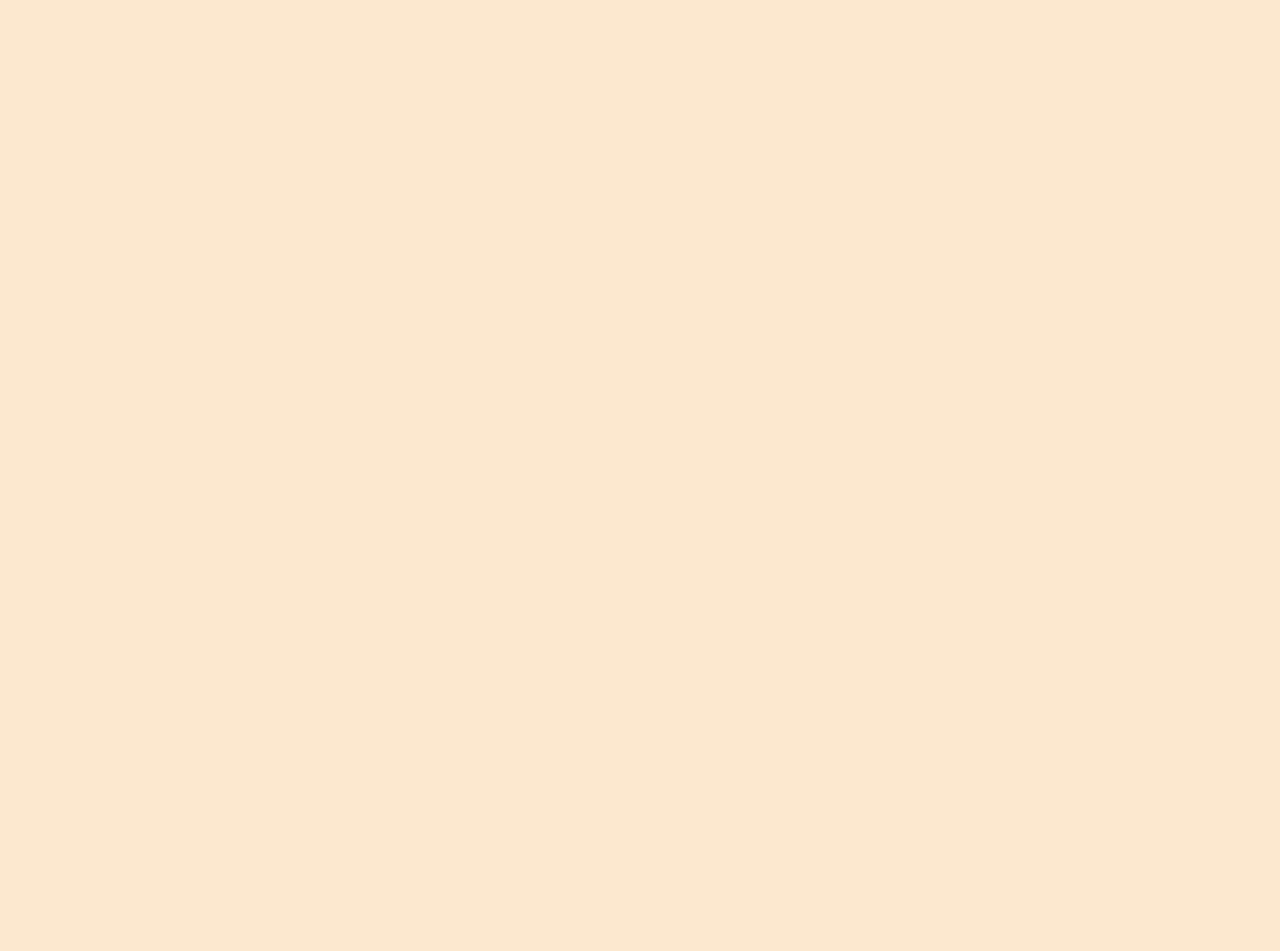
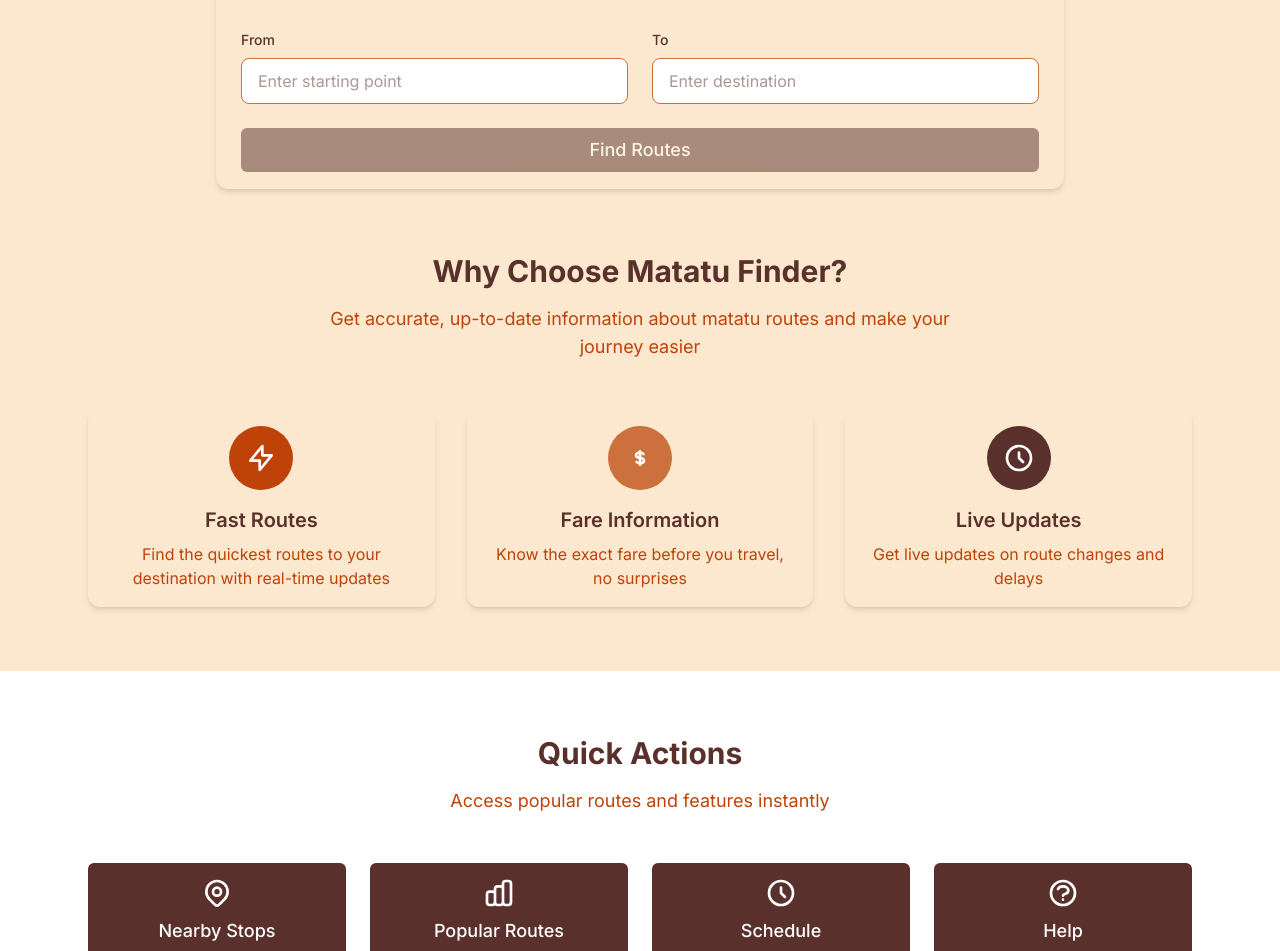
Before and after one commit to Emmy-ck/switch, a Next.js app in the folder matatu-finder/: page / in a window 1280 px wide. Shown: the part 360-1311 px from the top of the page. Before the commit the page ends 800 px from the top, so only its background shows below. Built offline with nearby package versions, Linux system fonts and the light colour scheme.

Commit message:
Fixing card styles

```diff
--- a/matatu-finder/src/app/page.tsx
+++ b/matatu-finder/src/app/page.tsx
@@ -1,12 +1,191 @@
-import HomeClient from "./home-client";
+'use client';
 
-export default function Home() {
-	return (
-		<main className="min-h-screen flex items-start justify-center p-6">
-			<div className="w-full">
-				<h1 className="text-2xl font-semibold text-center mb-6">Matatu Finder</h1>
-				<HomeClient />
-			</div>
-		</main>
-	);
+import React, { useState } from 'react';
+import { LocationInput, Button, Card, CardHeader, CardBody } from '@/components';
+
+export default function HomePage() {
+  const [fromLocation, setFromLocation] = useState('');
+  const [toLocation, setToLocation] = useState('');
+  const [isSearching, setIsSearching] = useState(false);
+
+  const handleSearch = async (e: React.FormEvent) => {
+    e.preventDefault();
+    if (!fromLocation.trim() || !toLocation.trim()) return;
+
+    setIsSearching(true);
+    // TODO: Implement search logic
+    console.log('Searching from:', fromLocation, 'to:', toLocation);
+
+    // Simulate search delay
+    setTimeout(() => {
+      setIsSearching(false);
+      // TODO: Navigate to results page or show results
+    }, 2000);
+  };
+
+  return (
+    <div className="min-h-screen bg-[var(--color-brand-light)]">
+      {/* Hero Section */}
+      <div className="bg-[var(--color-brand-primary)] text-[var(--color-brand-white)] py-16">
+        <div className="max-w-6xl mx-auto px-6 text-center">
+          <h1 className="text-5xl md:text-6xl font-bold mb-6 fade-in">
+            Find Your Matatu Route
+          </h1>
+          <p className="text-xl md:text-2xl mb-8 max-w-3xl mx-auto slide-in-bottom">
+            Discover the fastest and most convenient routes across the city.
+            Get real-time information about matatu routes, fares, and schedules.
+          </p>
+        </div>
+      </div>
+
+      {/* Search Form Section */}
+      <div className="max-w-4xl mx-auto px-6 -mt-8 relative z-10">
+        <Card className="shadow-2xl scale-in">
+          <CardHeader>
+            <h2 className="text-2xl font-semibold text-[var(--color-brand-dark)] text-center">
+              Where would you like to go?
+            </h2>
+          </CardHeader>
+          <CardBody>
+            <form onSubmit={handleSearch}>
+              <div className="space-y-6">
+                <div className="grid grid-cols-1 md:grid-cols-2 gap-6">
+                  <LocationInput
+                    label="From"
+                    value={fromLocation}
+                    onChange={(e) => setFromLocation(e.target.value)}
+                    placeholder="Enter starting point"
+                    name="from"
+                    id="from"
+                    autoComplete="off"
+                  />
+                  <LocationInput
+                    label="To"
+                    value={toLocation}
+                    onChange={(e) => setToLocation(e.target.value)}
+                    placeholder="Enter destination"
+                    name="to"
+                    id="to"
+                    autoComplete="off"
+                  />
+                </div>
+                <Button
+                  type="submit"
+                  className="bg-[var(--color-brand-primary)] text-white"
+                  variant="primary"
+                  size="lg"
+                  loading={isSearching}
+                  fullWidth
+                  disabled={!fromLocation.trim() || !toLocation.trim()}
+                >
+                  {isSearching ? 'Finding Routes...' : 'Find Routes'}
+                </Button>
+              </div>
+            </form>
+          </CardBody>
+        </Card>
+      </div>
+
+      {/* Features Section */}
+      <div className="max-w-6xl mx-auto px-6 py-16">
+        <div className="text-center mb-12 fade-in delay-300">
+          <h2 className="text-3xl font-bold text-[var(--color-brand-dark)] mb-4">
+            Why Choose Matatu Finder?
+          </h2>
+          <p className="text-lg text-[var(--color-brand-primary)] max-w-2xl mx-auto">
+            Get accurate, up-to-date information about matatu routes and make your journey easier
+          </p>
+        </div>
+
+        <div className="grid grid-cols-1 md:grid-cols-3 gap-8">
+          <Card className="text-center slide-in-left delay-100">
+            <CardBody>
+              <div className="w-16 h-16 bg-[var(--color-brand-primary)] rounded-full flex items-center justify-center mx-auto mb-4">
+                <svg className="w-8 h-8 text-[var(--color-brand-white)]" fill="none" stroke="currentColor" viewBox="0 0 24 24">
+                  <path strokeLinecap="round" strokeLinejoin="round" strokeWidth={2} d="M13 10V3L4 14h7v7l9-11h-7z" />
+                </svg>
+              </div>
+              <h3 className="text-xl font-semibold text-[var(--color-brand-dark)] mb-2">Fast Routes</h3>
+              <p className="text-[var(--color-brand-primary)]">
+                Find the quickest routes to your destination with real-time updates
+              </p>
+            </CardBody>
+          </Card>
+
+          <Card className="text-center slide-in-bottom delay-200">
+            <CardBody>
+              <div className="w-16 h-16 bg-[var(--color-brand-accent)] rounded-full flex items-center justify-center mx-auto mb-4">
+                <svg className="w-8 h-8 text-[var(--color-brand-white)]" fill="none" stroke="currentColor" viewBox="0 0 24 24">
+                  <path strokeLinecap="round" strokeLinejoin="round" strokeWidth={2} d="M12 8c-1.657 0-3 .895-3 2s1.343 2 3 2 3 .895 3 2-1.343 2-3 2m0-8c1.11 0 2.08.402 2.599 1M12 8V7m0 1v8m0 0v1m0-1c-1.11 0-2.08-.402-2.599-1" />
+                </svg>
+              </div>
+              <h3 className="text-xl font-semibold text-[var(--color-brand-dark)] mb-2">Fare Information</h3>
+              <p className="text-[var(--color-brand-primary)]">
+                Know the exact fare before you travel, no surprises
+              </p>
+            </CardBody>
+          </Card>
+
+          <Card className="text-center slide-in-right delay-300">
+            <CardBody>
+              <div className="w-16 h-16 bg-[var(--color-brand-dark)] rounded-full flex items-center justify-center mx-auto mb-4">
+                <svg className="w-8 h-8 text-[var(--color-brand-white)]" fill="none" stroke="currentColor" viewBox="0 0 24 24">
+                  <path strokeLinecap="round" strokeLinejoin="round" strokeWidth={2} d="M12 8v4l3 3m6-3a9 9 0 11-18 0 9 9 0 0118 0z" />
+                </svg>
+              </div>
+              <h3 className="text-xl font-semibold text-[var(--color-brand-dark)] mb-2">Live Updates</h3>
+              <p className="text-[var(--color-brand-primary)]">
+                Get live updates on route changes and delays
+              </p>
+            </CardBody>
+          </Card>
+        </div>
+      </div>
+
+      {/* Quick Actions */}
+      <div className="bg-[var(--color-brand-white)] py-16">
+        <div className="max-w-6xl mx-auto px-6">
+          <div className="text-center mb-12 fade-in delay-500">
+            <h2 className="text-3xl font-bold text-[var(--color-brand-dark)] mb-4">
+              Quick Actions
+            </h2>
+            <p className="text-lg text-[var(--color-brand-primary)]">
+              Access popular routes and features instantly
+            </p>
+          </div>
+
+          <div className="grid grid-cols-1 md:grid-cols-2 lg:grid-cols-4 gap-6">
+            <Button variant="outline" size="lg" className="h-24 flex-col">
+              <svg className="w-8 h-8 mb-2" fill="none" stroke="currentColor" viewBox="0 0 24 24">
+                <path strokeLinecap="round" strokeLinejoin="round" strokeWidth={2} d="M17.657 16.657L13.414 20.9a1.998 1.998 0 01-2.827 0l-4.244-4.243a8 8 0 1111.314 0z" />
+                <path strokeLinecap="round" strokeLinejoin="round" strokeWidth={2} d="M15 11a3 3 0 11-6 0 3 3 0 016 0z" />
+              </svg>
+              <span>Nearby Stops</span>
+            </Button>
+
+            <Button variant="outline" size="lg" className="h-24 flex-col">
+              <svg className="w-8 h-8 mb-2" fill="none" stroke="currentColor" viewBox="0 0 24 24">
+                <path strokeLinecap="round" strokeLinejoin="round" strokeWidth={2} d="M9 19v-6a2 2 0 00-2-2H5a2 2 0 00-2 2v6a2 2 0 002 2h2a2 2 0 002-2zm0 0V9a2 2 0 012-2h2a2 2 0 012 2v10m-6 0a2 2 0 002 2h2a2 2 0 002-2m0 0V5a2 2 0 012-2h2a2 2 0 012 2v14a2 2 0 01-2 2h-2a2 2 0 01-2-2z" />
+              </svg>
+              <span>Popular Routes</span>
+            </Button>
+
+            <Button variant="outline" size="lg" className="h-24 flex-col">
+              <svg className="w-8 h-8 mb-2" fill="none" stroke="currentColor" viewBox="0 0 24 24">
+                <path strokeLinecap="round" strokeLinejoin="round" strokeWidth={2} d="M12 8v4l3 3m6-3a9 9 0 11-18 0 9 9 0 0118 0z" />
+              </svg>
+              <span>Schedule</span>
+            </Button>
+
+            <Button variant="outline" size="lg" className="h-24 flex-col">
+              <svg className="w-8 h-8 mb-2" fill="none" stroke="currentColor" viewBox="0 0 24 24">
+                <path strokeLinecap="round" strokeLinejoin="round" strokeWidth={2} d="M8.228 9c.549-1.165 2.03-2 3.772-2 2.21 0 4 1.343 4 3 0 1.4-1.278 2.575-3.006 2.907-.542.104-.994.54-.994 1.093m0 3h.01M21 12a9 9 0 11-18 0 9 9 0 0118 0z" />
+              </svg>
+              <span>Help</span>
+            </Button>
+          </div>
+        </div>
+      </div>
+    </div>
+  );
 }
--- /dev/null
+++ b/matatu-finder/src/components/LocationInput.tsx
@@ -0,0 +1,27 @@
+import React from 'react';
+import Input from './ui/Input';
+
+interface LocationInputProps {
+	label: string;
+	value: string;
+	onChange: (e: React.ChangeEvent<HTMLInputElement>) => void;
+	placeholder?: string;
+	name?: string;
+	id?: string;
+	autoComplete?: string;
+}
+
+export default function LocationInput({ label, value, onChange, placeholder, name, id, autoComplete }: LocationInputProps) {
+	return (
+		<Input
+			label={label}
+			value={value}
+			onChange={onChange}
+			placeholder={placeholder}
+			name={name}
+			id={id}
+			autoComplete={autoComplete}
+			ariaLabel={label}
+		/>
+	);
+}
--- a/matatu-finder/src/components/index.ts
+++ b/matatu-finder/src/components/index.ts
@@ -5,3 +5,4 @@ export * from './ui';
 export { default as AutocompleteInput } from './AutocompleteInput';
 export { default as ResultsList } from './ResultsList';
 export { default as RouteCard } from './RouteCard';
+export { default as LocationInput } from './LocationInput';
--- a/matatu-finder/src/components/ui/Card.tsx
+++ b/matatu-finder/src/components/ui/Card.tsx
@@ -35,7 +35,7 @@ const Card: React.FC<CardProps> = ({
   } as const;
 
   const animationClass = animated ? 'hover:shadow-lg transition-shadow duration-300' : '';
-  const classes = `bg-[var(--color-brand-white)] rounded-xl border border-[var(--color-brand-light)] ${shadowClasses[shadow]} ${animationClass} ${className}`;
+  const classes = `bg-[var(--color-brand-light)] rounded-xl border border-[var(--color-brand-light)] ${shadowClasses[shadow]} ${animationClass} ${className}`;
 
   return (
     <div className={classes}>
```
